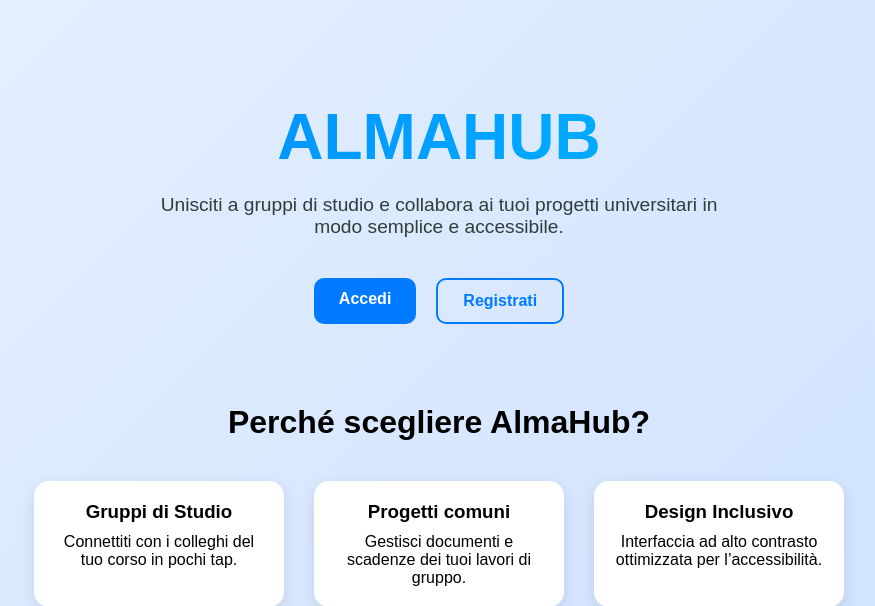
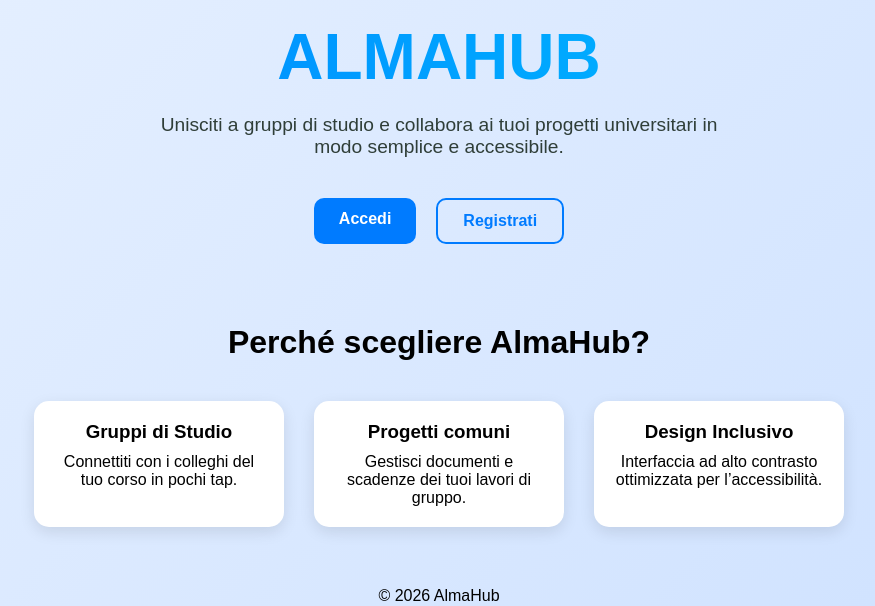
Before and after one commit to ennoumi/AlmaHub, a PHP site: page / in a window 1280 px wide. Shown: the top 606 px of the page, without its empty margins (201-1076 px from the left). Run offline with PHP 8.4, Linux system fonts and the light colour scheme.

Commit message:
Minor fix

```diff
--- a/css/index.css
+++ b/css/index.css
@@ -9,7 +9,7 @@ body {
 }
 
 .intro {
-    padding: 100px 20px 20px;
+    padding: 20px 20px 20px;
 }
 
 .logo-text {
```
